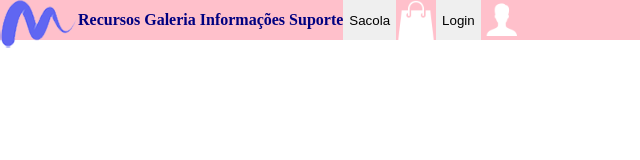
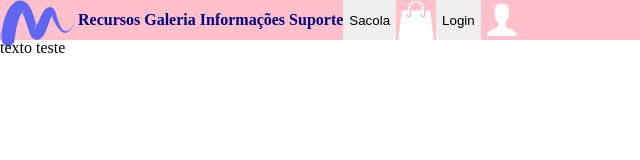
Before and after one commit to lucasscaratti/projeto-fone, a plain HTML site: page index.html in a window 1280 px wide. Shown: the full height of the page, 0-640 px from the left. Drawn offline with Linux system fonts and the light colour scheme.

Commit message:
Adicionado texto de teste

```diff
--- a/index.html
+++ b/index.html
@@ -25,6 +25,7 @@
             <input id="btn-bag" type="button" value="Sacola"><img src="img/shopping-cart.png">
             <input id="btn-login" type="button" value="Login"><img src="img/user.png">
         </header>
+        <p>texto teste</p>
     </section>
 </body>
 </html>
```
